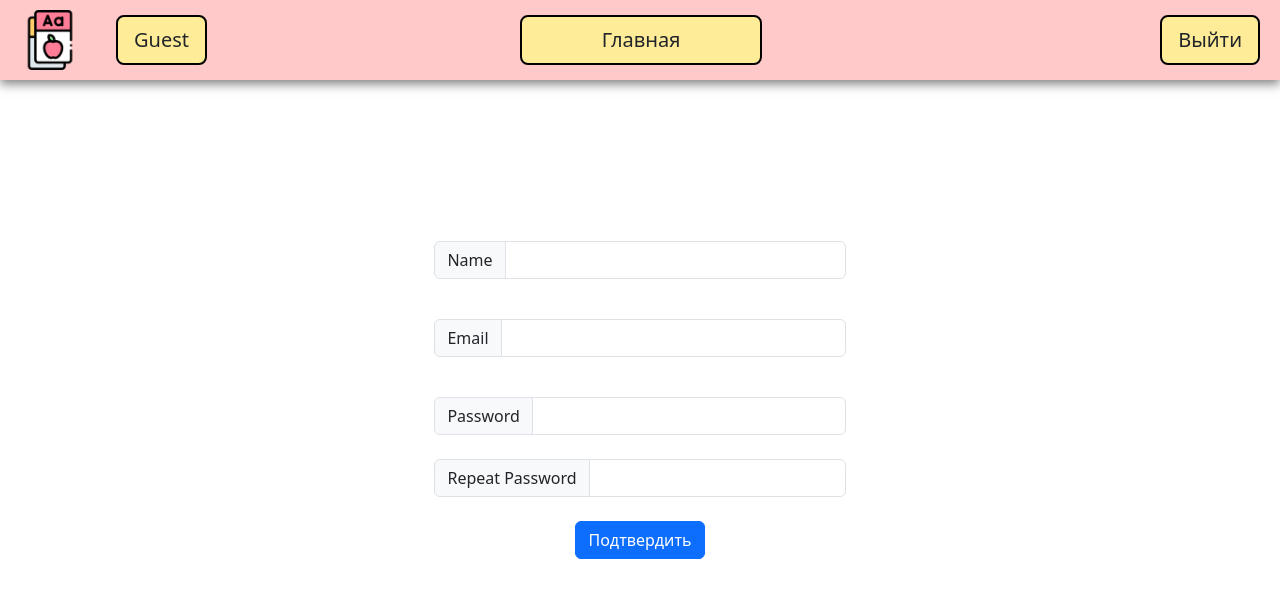
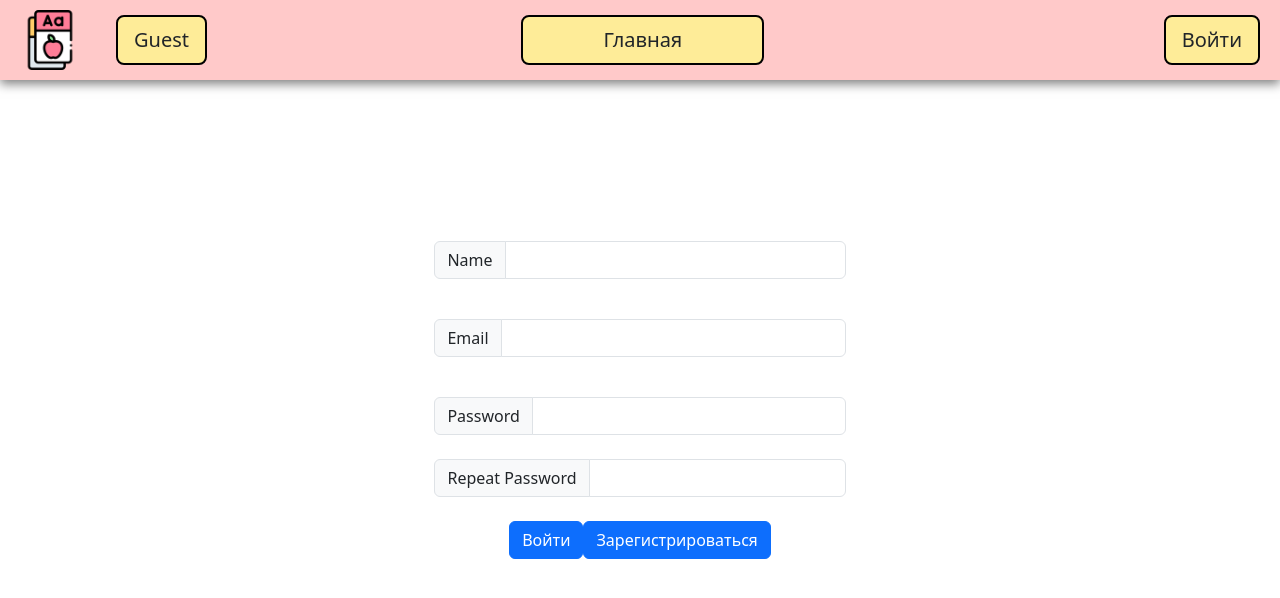
Before and after one commit to GrigaGriga/SimpleEnglish, a React (Vite) app in the folder client/: page /signup in a window 1280 px wide. Shown: the top 598 px of the page. Built offline with nearby package versions, Linux system fonts and the light colour scheme; no server answers; what ldrs would draw is missing.

Commit message:
registrDone

```diff
--- a/client/src/App.jsx
+++ b/client/src/App.jsx
@@ -8,12 +8,13 @@ import SignUpPage from "./pages/SignUpPage";
 import LoginPage from "./pages/LoginPage"
 import axios from "axios";
 import axiosInstance, { setAccessToken } from "./shared/libs/axiosInstance";
+import ProtecteRouter from "./shared/hocs/ProtecteRouter";
 
 function App() {
   const [user, setUser] = useState({ status: "logging", data: null });
-  const logoutHandler = () => {
-    axios
-      .get("/api/auth/logout")
+  const logoutHandler = async () => {
+    axiosInstance
+      .get("/auth/logout")
       .then(() => setUser({ status: "guest", data: null }));
   };
   useEffect(() => {
@@ -36,8 +37,10 @@ function App() {
           <Route path="/main" element={<CardsPage />} />
             <Route path="/" element={<p>123456789</p>} />
         <Route path="/cards/:cardId" element={<WordsPage user={user}/>} />
+
               <Route path="/signup" element={<SignUpPage setUser={setUser}/>} />
      <Route path="/login" element={<LoginPage setUser={setUser}/>} />
+
      <Route path="*" element={<h1>No content</h1>} />
         </Route>
       </Routes>
--- a/client/src/features/LoginForm.jsx
+++ b/client/src/features/LoginForm.jsx
@@ -4,9 +4,12 @@ import Button from "react-bootstrap/esm/Button";
 import Form from "react-bootstrap/Form";
 import InputGroup from "react-bootstrap/InputGroup";
 import axiosInstance, { setAccessToken } from "../shared/libs/axiosInstance";
+import { useNavigate } from 'react-router';
+
 
 export default function LoginForm({setUser}) {
-    const loginHandler = (e) => {
+  const navigate = useNavigate();
+    const loginHandler =  (e) => {
         e.preventDefault();
         const formData = Object.fromEntries(new FormData(e.target));
         if (!formData.email || !formData.password) {
@@ -17,6 +20,8 @@ export default function LoginForm({setUser}) {
           setAccessToken(res.data.accessToken);
         });
       };
+
+
   return (
     <Form onSubmit={loginHandler}>
     <InputGroup className="mb-3">
@@ -39,7 +44,8 @@ export default function LoginForm({setUser}) {
       />
     </InputGroup>
     <br />
-    <Button type="submit"> Подтвердить</Button>
+    <Button onClick={()=> navigate('/signup')}>Зарегистрироваться</Button>
+    <Button type="submit" onClick={()=> navigate('/')}> Войти</Button>
   </Form>
   )
 }
--- a/client/src/features/SignUpForm.jsx
+++ b/client/src/features/SignUpForm.jsx
@@ -5,25 +5,28 @@ import Form from "react-bootstrap/Form";
 import InputGroup from "react-bootstrap/InputGroup";
 import UserValidate from '../entities/user/UserValidate';
 import axiosInstance, { setAccessToken } from "../shared/libs/axiosInstance";
+import { useNavigate } from 'react-router';
 
 export default function SignUpForm({setUser}) {
+  const navigate = useNavigate();
   const signUpHandler = (e) => {
     e.preventDefault();
     const formData = Object.fromEntries(new FormData(e.target));
-
-
     if (!formData.email || !formData.password || !formData.userName) {
       return alert("Missing required fields");
     }
     const { isValid, error } = UserValidate.validateSignUp(formData);
     if (!isValid) return alert(error);
     axiosInstance.post("/auth/signup", formData).then((res) => {
-          setUser({ status: "logged", data: res.data.user });
+      setUser({ status: "logged", data: res.data.userName });
       setAccessToken(res.data.accessToken);
+      location.assign('/')
     });
   };
   return (
     <>
+    <div color='rgb(255, 201, 201)
+'>
     <Form onSubmit={signUpHandler}>
       <InputGroup className="mb-3">
         <InputGroup.Text id="inputGroup-sizing-sm">Name</InputGroup.Text>
@@ -69,8 +72,10 @@ export default function SignUpForm({setUser}) {
           />
         </InputGroup>
         <br />
-      <Button type="submit"> Подтвердить</Button>
+      <Button onClick={() => navigate('/login')}> Войти</Button>
+      <Button type="submit" onClick={()=> navigate('/')}> Зарегистрироваться</Button>
     </Form>
+    </div>
   </>
   )
 }
--- a/client/src/pages/SignUpPage.jsx
+++ b/client/src/pages/SignUpPage.jsx
@@ -1,8 +1,8 @@
 import React from 'react'
 import SignUpForm from '../features/SignUpForm'
 
-export default function SignUpPage() {
+export default function SignUpPage({setUser}) {
   return (
-    <SignUpForm />
+    <SignUpForm setUser={setUser}/>
   )
 }
--- a/client/src/shared/libs/axiosInstance.js
+++ b/client/src/shared/libs/axiosInstance.js
@@ -23,7 +23,7 @@ axiosInstance.interceptors.response.use(
   async (error) => {
     const prevRequest = error.config;
     if (error.response.status === 403 && !prevRequest.sent) {
-      const response = await axios("/api/tokens/refresh");
+      const response = await axiosInstance("/api/tokens/refresh");
       accessToken = response.data.accessToken;
       prevRequest.sent = true;
       prevRequest.headers.Authorization = `Bearer ${accessToken}`;
--- a/client/src/widgets/NavBar/NavBar.jsx
+++ b/client/src/widgets/NavBar/NavBar.jsx
@@ -1,7 +1,9 @@
 import React from "react";
+import { useNavigate } from "react-router";
 
 export default function NavBar({ logoutHandler, user }) {
   console.log(user);
+  const navigate = useNavigate();
   return (
     <>
       <nav
@@ -66,7 +68,8 @@ export default function NavBar({ logoutHandler, user }) {
           </button>
         </div>
         <div style={{ display: "flex", alignItems: "center", paddingRight: '20px' }}>
-          <button onClick={logoutHandler}
+          <button onClick={user.status === "logged" ? ()=> logoutHandler().then(() => navigate('/login')) :
+                () => navigate('/login')}
             style={{
               backgroundColor: 'rgb(254, 236, 152)',
               border: '2px solid black',
@@ -77,7 +80,7 @@ export default function NavBar({ logoutHandler, user }) {
             onMouseEnter={(e) => e.target.style.filter = 'brightness(1.2)'}
             onMouseLeave={(e) => e.target.style.filter = 'brightness(1)'}
           >
-            Выйти
+            {user.status === "logged" ? 'Выход' : "Войти"}
           </button>
         </div>
       </nav>
```
Lines whose indentation alone changed are shown as unchanged.
